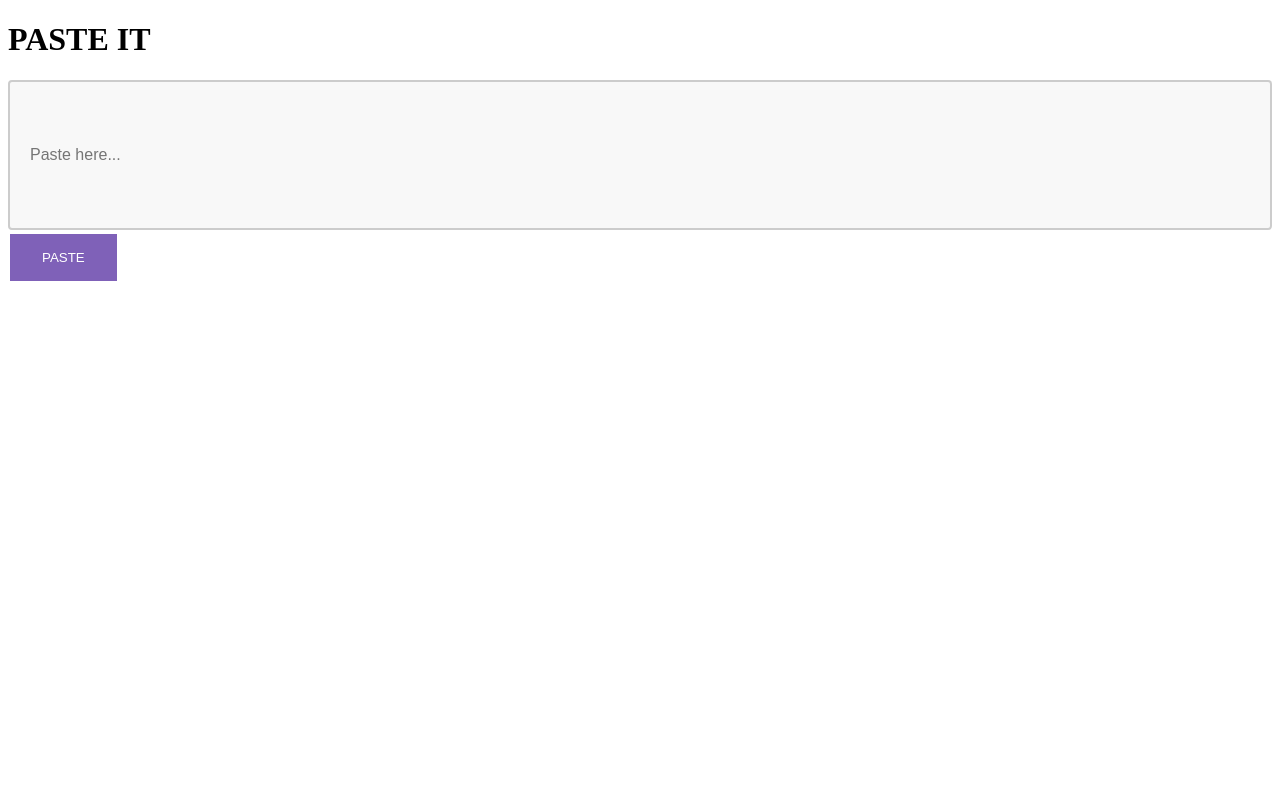
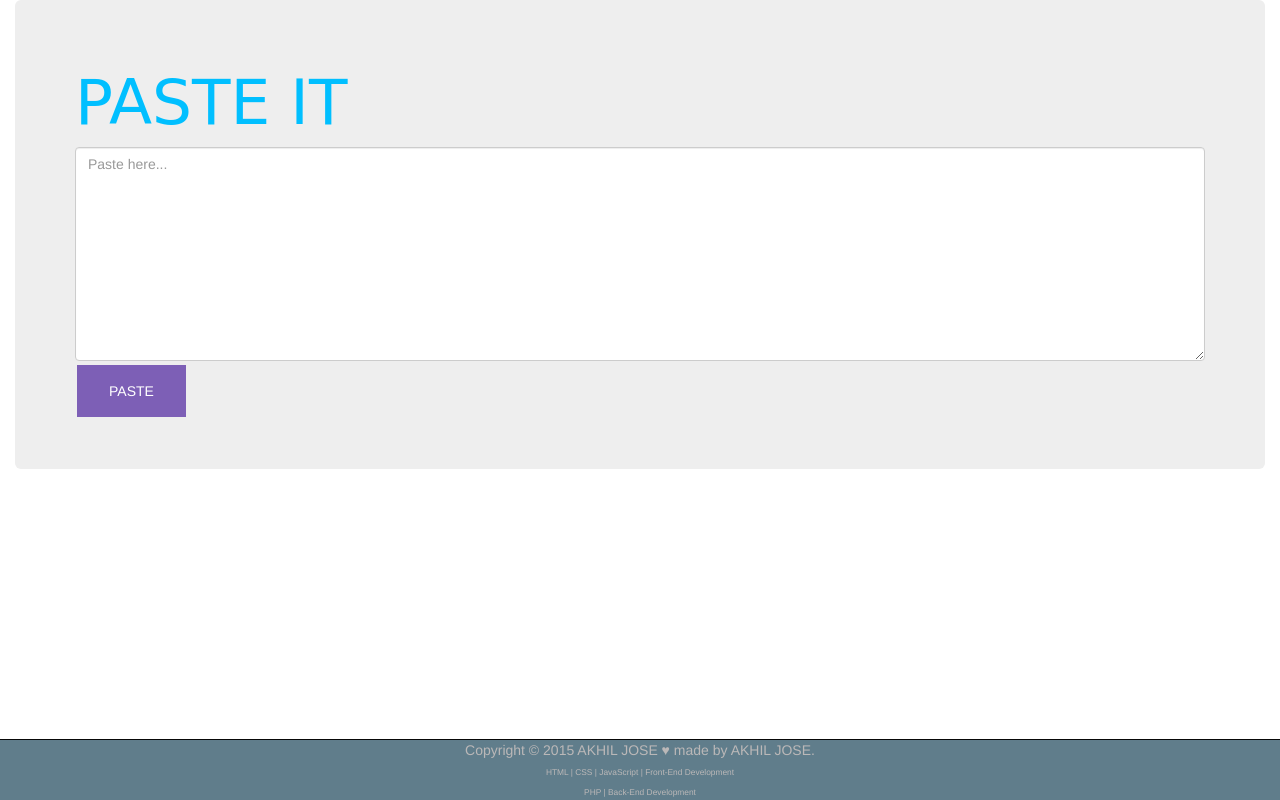
Before and after one commit to AhilJose/paste, a PHP site: page /paste/ in a window 1280 px wide. Run offline with PHP 8.4, Linux system fonts and the light colour scheme.

Commit message:
UPDATE FIVE

```diff
--- a/index.php
+++ b/index.php
@@ -6,8 +6,24 @@ session_start();
 <html>
 <head>
 	<title>Welcome to my pastie</title>
+      <meta charset="utf-8">
+      <meta name="viewport" content="width=device-width, initial-scale=1">
+      <link rel="stylesheet" href="http://maxcdn.bootstrapcdn.com/bootstrap/3.3.6/css/bootstrap.min.css">
+      <script src="https://ajax.googleapis.com/ajax/libs/jquery/1.12.2/jquery.min.js"></script>
+      <script src="http://maxcdn.bootstrapcdn.com/bootstrap/3.3.6/js/bootstrap.min.js"></script>
 </head>
 <style>
+h1 {
+    font-size: 63px !important;
+    font-family: cursive;
+    color: deepskyblue !important;
+}
+.navbar-fixed-bottom {
+    background-color: #607D8B;
+}
+footer {
+    color: #BBB8B8;
+}
 input[type=text] {
     width: 100%;
     height: 150px;
@@ -69,9 +85,24 @@ input[type=submit]:hover {
 		echo $_SESSION['filename'];
 	}
 ?>
+<div class="container-fluid">
+  <div class="jumbotron">
 	<form method=POST action="<?php if($_POST){ header("Location: http://localhost/paste/uploads/$nam.txt");} ?>">
-		<h1>PASTE IT</h1><input type="text" name="paste" placeholder="Paste here...">
+		<h1>PASTE IT</h1><textarea class="form-control" rows="10" name="paste" placeholder="Paste here..."></textarea>
 		<input type="submit" name="mypaste" value="PASTE">
 	</form>
+  </div>
+</div>
+</body>
 
-</body>
+<div class="navbar navbar-inverse navbar-fixed-bottom" role="navigation">
+  <div class="container">
+    <footer class="container-fluid bg-4 text-center">
+    Copyright &copy; 2015 AKHIL JOSE &hearts; made by AKHIL JOSE.<br>
+                                <span style="font-size:0.6em;">HTML | CSS | JavaScript | Front-End Development</span><br>
+                                <span style="font-size:0.6em;">PHP | Back-End Development</span>
+    </footer>
+  </div>
+</div>
+
+</html>
```
Also changed, not shown: copy/index.php (added, +30 -0 lines).
